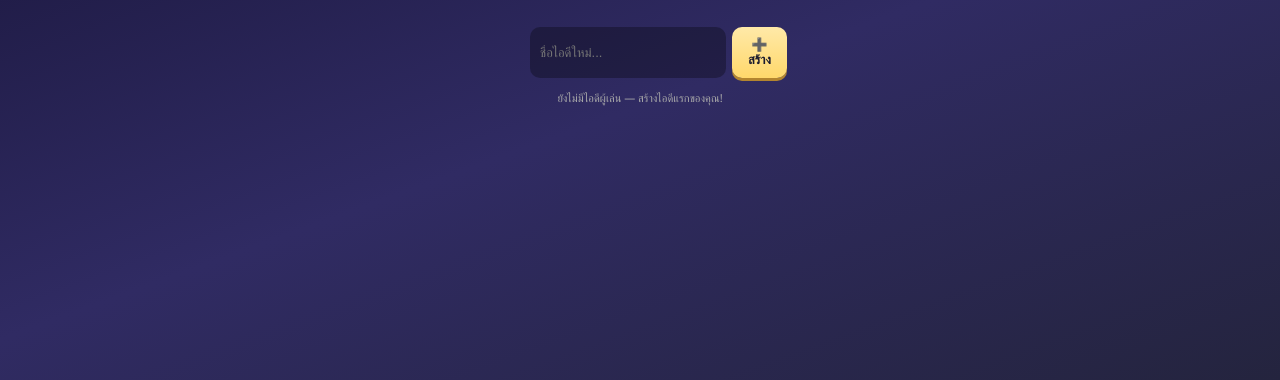
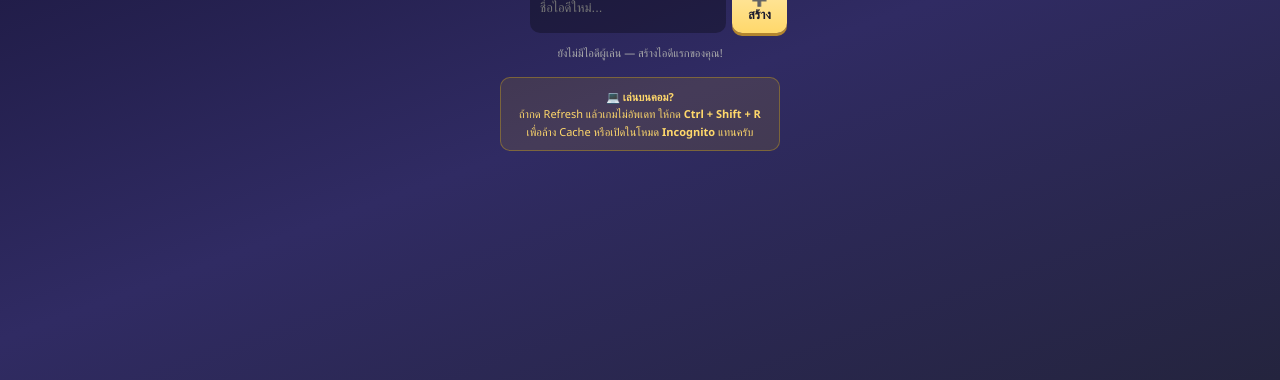
Before and after one commit to arochass2551-byte/my-gacha-game, a plain HTML site: page index.html in a window 1280 px wide. Shown: the part 420-800 px from the top of the page. Drawn offline with Linux system fonts and the light colour scheme.

Commit message:
Add files via upload

```diff
--- a/index.html
+++ b/index.html
@@ -278,6 +278,7 @@
     <div id="startSub" class="small-muted" style="margin-bottom:24px;">Gacha RPG Adventure</div>
     <div id="startBtns" style="display:flex; flex-direction:column; gap:10px; width:220px;"></div>
     <div id="startMsg" class="small-muted" style="margin-top:12px; min-height:16px;"></div>
+    <div style="margin-top:16px; background:rgba(255,200,0,0.1); border:1px solid rgba(255,200,0,0.3); border-radius:10px; padding:10px 14px; max-width:280px; font-size:11px; color:#ffd86b; line-height:1.6;">💻 <b>เล่นบนคอม?</b><br>ถ้ากด Refresh แล้วเกมไม่อัพเดท ให้กด <b>Ctrl + Shift + R</b> เพื่อล้าง Cache หรือเปิดในโหมด <b>Incognito</b> แทนครับ</div>
   </div>
   <div id="topbar">
     <div id="title">⚔️ HERO COLLECTOR<div id="playerTag" style="font-size:9px; font-weight:600; color:#9dff9d; letter-spacing:0; -webkit-text-fill-color:#9dff9d;"></div></div>
```
